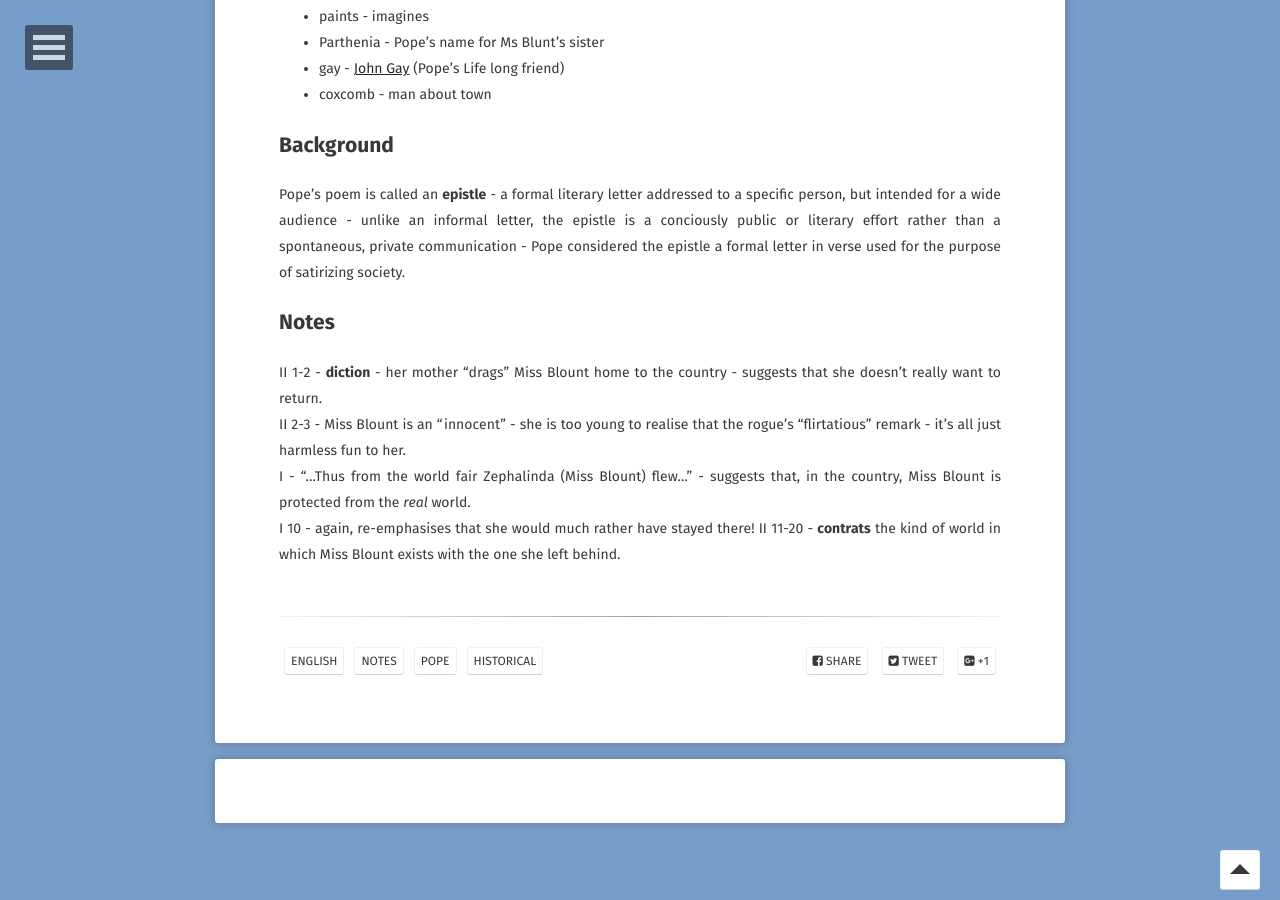
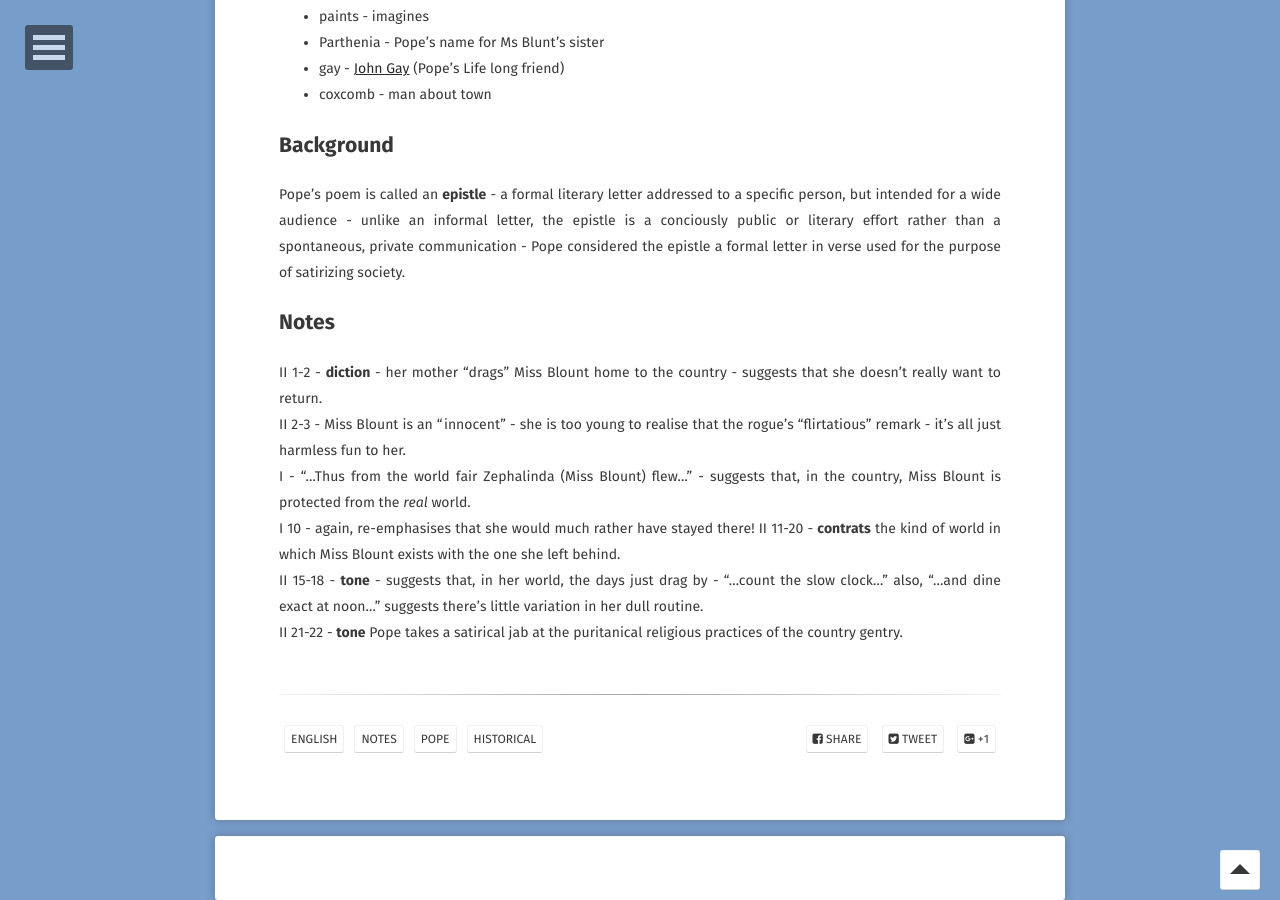
Before and after one commit to EthenStrine/site, a Jekyll site: the page built from _posts/2019-02-07-popesepistle.md, in a window 1280 px wide and 900 px high, scrolled down 2288 px. Built offline with Jekyll 4.4.1, drawn with Linux system fonts in a browser that asks for light colours; some web fonts are replaced; comment, search, counter and statistics services are not loaded; some of the changed text lies outside the part shown.

Commit message:
Update 2019-02-07-popesepistle.md

```diff
--- a/_posts/2019-02-07-popesepistle.md
+++ b/_posts/2019-02-07-popesepistle.md
@@ -90,3 +90,5 @@ II 2-3 - Miss Blount is an "innocent" - she is too young to realise that the rog
 I - "...Thus from the world fair Zephalinda (Miss Blount) flew..." - suggests that, in the country, Miss Blount is protected from the *real* world.
 I 10 - again, re-emphasises that she would much rather have stayed there!
 II 11-20 - **contrats** the kind of world in which Miss Blount exists with the one she left behind.
+II 15-18 - **tone** - suggests that, in her world, the days just drag by - "...count the slow clock..." also, "...and dine exact at noon..." suggests there's little variation in her dull routine.
+II 21-22 - **tone** Pope takes a satirical jab at the puritanical religious practices of the country gentry.
```
